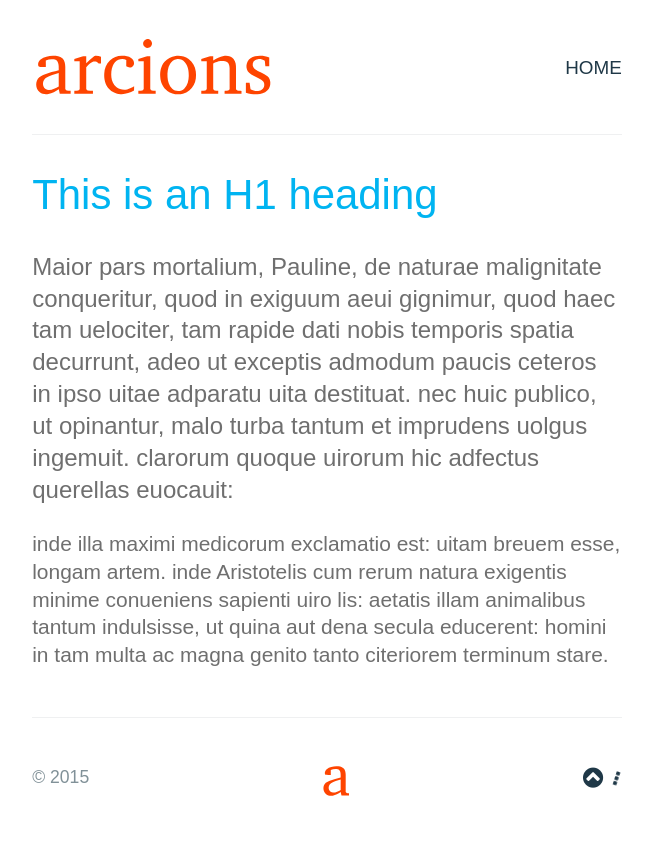
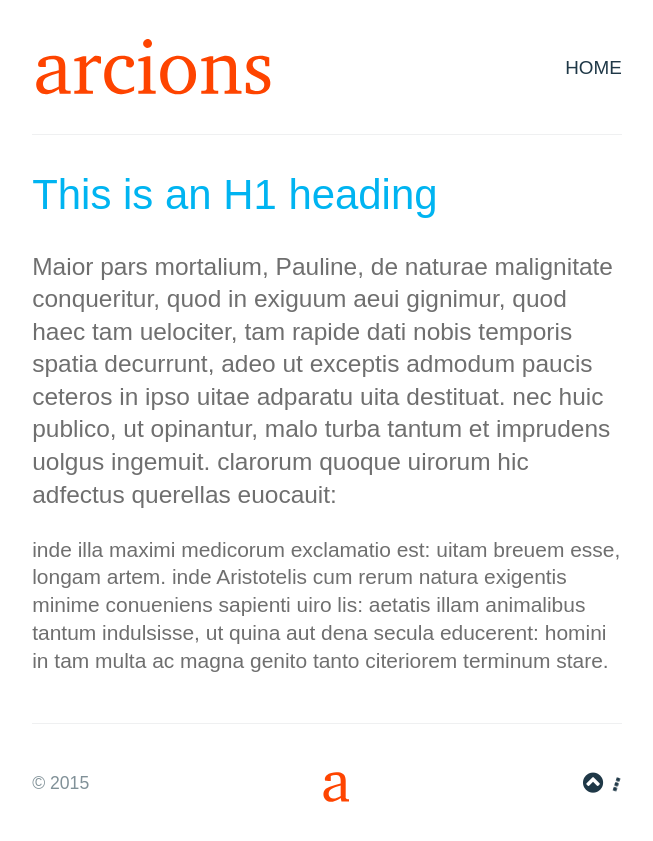
Before and after one commit to arcions/arcions.github.io, a Jekyll site: the page built from index.html, in a window 1280 px wide. Shown: the top 841 px of the page, without its empty margins (313-966 px from the left). Built offline with Jekyll 4.4.1, drawn with Linux system fonts in a browser that asks for light colours; nearby versions of some CDN libraries; some web fonts are replaced; Markdown is read by kramdown in place of the engine named in the settings.

Commit message:
Update main.css

```diff
--- a/stylesheets/main.css
+++ b/stylesheets/main.css
@@ -48,7 +48,13 @@ p {
 }
 
 p.lead {
-  font-size: 1.5rem;
+  font-family: 'FiraExLig', sans-serif;
+  font-size: 1.53rem;
+}
+
+p.lead em {
+  font-family: 'FiraExLigIt', sans-serif;
+  font-size: 1.53rem;
 }
 
 em {
```
